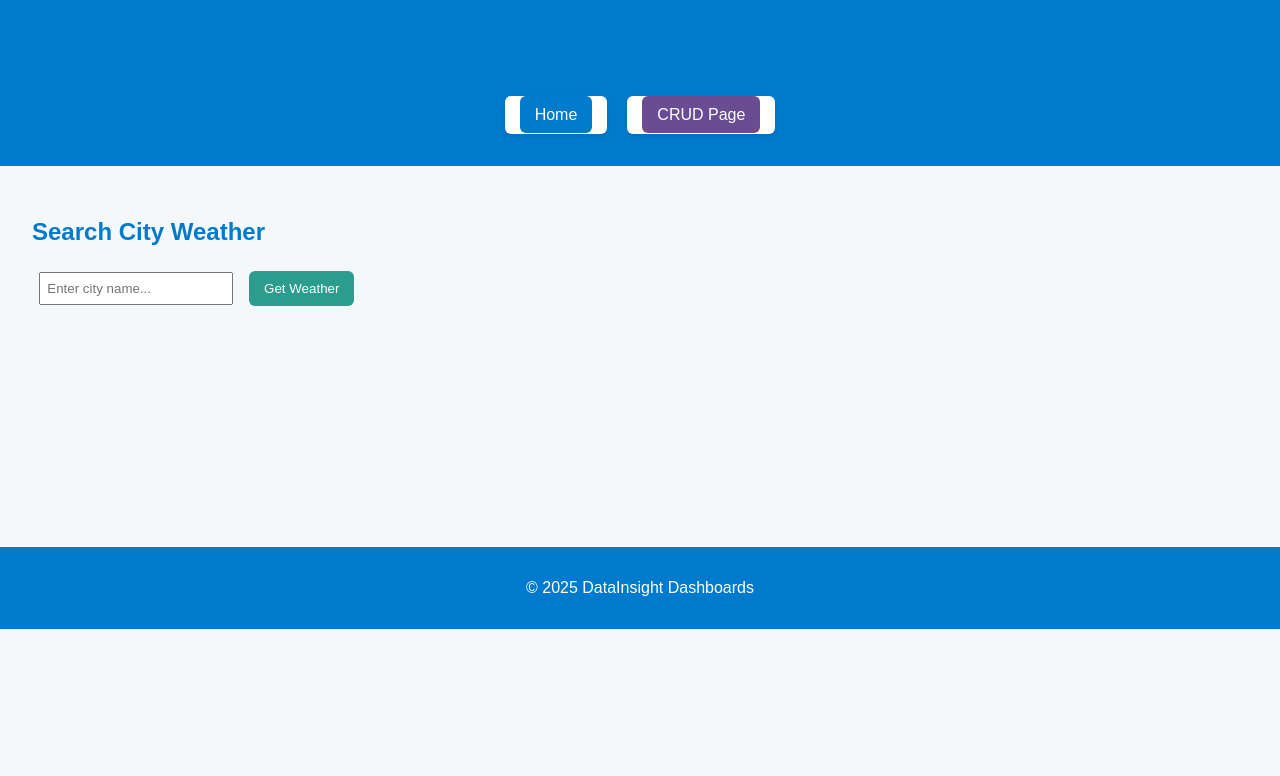
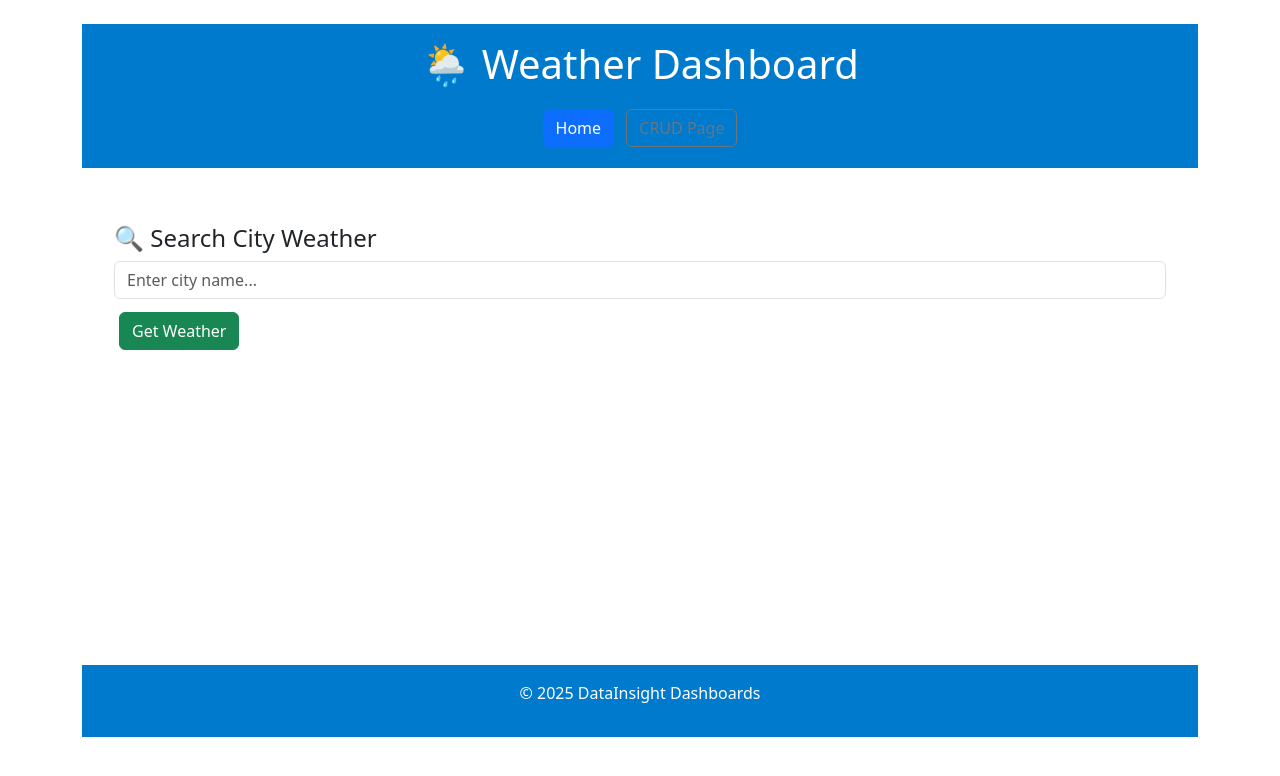
Before and after one commit to 074356/datainsight-dashboard, a plain HTML site: page weather.html in a window 1280 px wide. Drawn offline with nearby package versions, Linux system fonts and the light colour scheme.

Commit message:
Update weather.html

```diff
--- a/weather.html
+++ b/weather.html
@@ -2,35 +2,114 @@
 <html lang="en">
 <head>
   <meta charset="UTF-8" />
-  <meta name="viewport" content="width=device-width" />
+  <meta name="viewport" content="width=device-width, initial-scale=1.0" />
   <title>Weather Dashboard</title>
   <link rel="stylesheet" href="styles.css" />
+  <link href="https://cdn.jsdelivr.net/npm/bootstrap@5.3.0/dist/css/bootstrap.min.css" rel="stylesheet">
   <script src="https://cdn.jsdelivr.net/npm/chart.js"></script>
 </head>
-<body>
-  <header>
-    <h1>Weather Dashboard</h1>
-    <nav>
-      <ul class="nav-menu">
-        <li><a href="index.html" class="btn btn-primary">Home</a></li>
-        <li><a href="crud-weather.html" class="btn btn-crud">CRUD Page</a></li>
-      </ul>
+<body class="container py-4">
+  <header class="mb-4">
+    <h1 class="text-center mb-3">🌦️ Weather Dashboard</h1>
+    <nav class="text-center">
+      <a href="index.html" class="btn btn-primary mx-1">Home</a>
+      <a href="crud-weather.html" class="btn btn-outline-secondary mx-1">CRUD Page</a>
     </nav>
   </header>
 
   <main>
-    <h2>Search City Weather</h2>
-    <input type="text" id="cityInput" placeholder="Enter city name..." />
-    <button class="btn btn-weather" onclick="getWeather()">Get Weather</button>
+    <div class="mb-4">
+      <h2 class="h4">🔍 Search City Weather</h2>
+      <input type="text" id="cityInput" class="form-control mb-2" placeholder="Enter city name..." />
+      <button class="btn btn-success" onclick="getWeather()">Get Weather</button>
+    </div>
 
-    <div id="weatherData"></div>
+    <div id="loading" style="display:none;">Loading data...</div>
+    <div id="weatherData" class="mb-4"></div>
     <canvas id="weatherChart" width="400" height="200"></canvas>
   </main>
 
-  <footer>
+  <footer class="text-center mt-5">
     <p>&copy; 2025 DataInsight Dashboards</p>
   </footer>
 
-  <script src="weather.js"></script>
+  <script>
+    const API_KEY = "06bba629fa20cb6ecda05a946534f60a"; // OpenWeatherMap API Key
+
+    async function getWeather() {
+      const city = document.getElementById("cityInput").value.trim();
+      const loading = document.getElementById("loading");
+      const weatherDiv = document.getElementById("weatherData");
+      const ctx = document.getElementById('weatherChart').getContext('2d');
+
+      loading.style.display = "block";
+      weatherDiv.innerHTML = "";
+
+      try {
+        const res = await fetch(`https://api.openweathermap.org/data/2.5/forecast?q=${city}&units=metric&appid=${API_KEY}`);
+        const data = await res.json();
+
+        if (data.cod !== "200") {
+          weatherDiv.innerHTML = `<div class="alert alert-danger">City not found</div>`;
+          loading.style.display = "none";
+          return;
+        }
+
+        const first = data.list[0];
+        const info = `
+          <div class="card p-3">
+            <h3>${data.city.name}, ${data.city.country}</h3>
+            <p><strong>Temperature:</strong> ${first.main.temp} °C</p>
+            <p><strong>Weather:</strong> ${first.weather[0].description}</p>
+            <p><strong>Humidity:</strong> ${first.main.humidity}%</p>
+            <p><strong>Wind:</strong> ${first.wind.speed} m/s</p>
+          </div>`;
+
+        weatherDiv.innerHTML = info;
+
+        // Prepare chart data
+        const labels = data.list.map(item => item.dt_txt);
+        const temps = data.list.map(item => item.main.temp);
+
+        new Chart(ctx, {
+          type: 'line',
+          data: {
+            labels: labels,
+            datasets: [{
+              label: 'Temperature (°C)',
+              data: temps,
+              borderColor: 'rgba(75, 192, 192, 1)',
+              borderWidth: 2,
+              fill: false
+            }]
+          },
+          options: {
+            responsive: true,
+            scales: {
+              x: {
+                display: true,
+                title: {
+                  display: true,
+                  text: 'Date/Time'
+                }
+              },
+              y: {
+                display: true,
+                title: {
+                  display: true,
+                  text: 'Temperature (°C)'
+                }
+              }
+            }
+          }
+        });
+
+        loading.style.display = "none";
+      } catch (error) {
+        loading.innerText = "Error loading data";
+        console.error(error);
+      }
+    }
+  </script>
 </body>
 </html>
```
